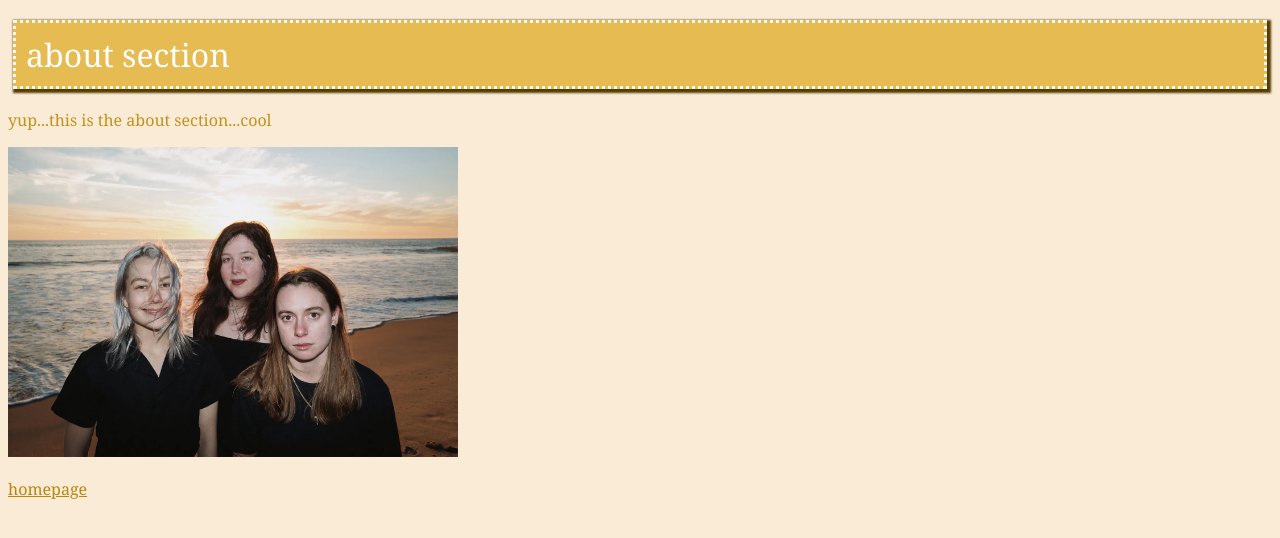
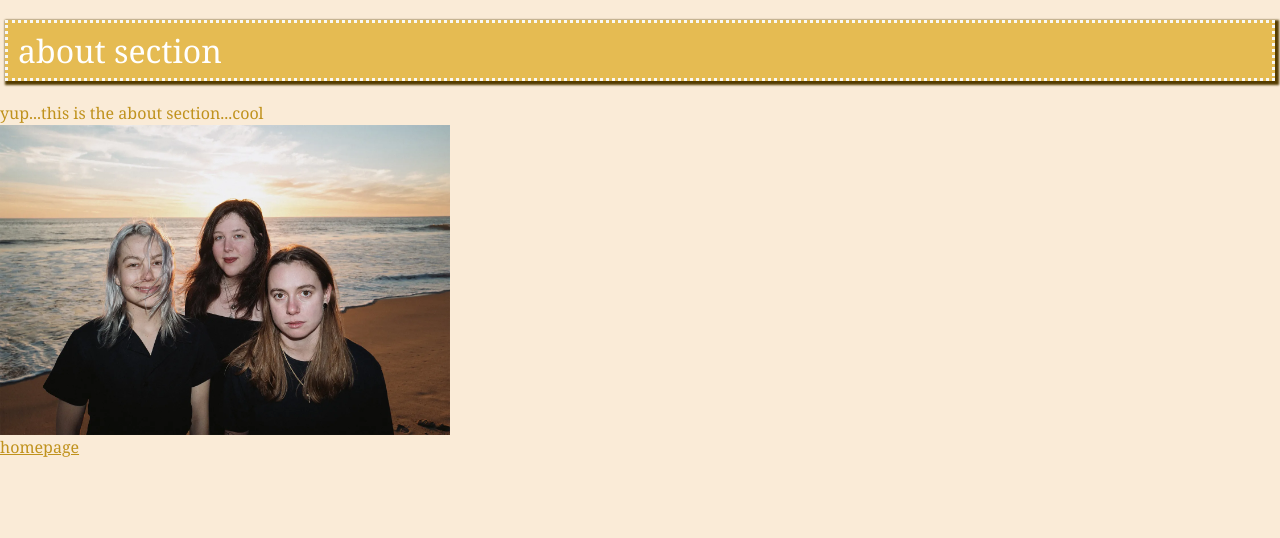
Before and after one commit to Schneider725/books, a plain HTML site: page pages/about.html in a window 1280 px wide. Drawn offline with Linux system fonts and the light colour scheme.

Commit message:
changed margin and padding

```diff
--- a/index.css
+++ b/index.css
@@ -1,3 +1,80 @@
+
+/* Box sizing rules */
+*,
+*::before,
+*::after {
+  box-sizing: border-box;
+  margin: 0;
+  padding: 0;
+}
+
+/* Prevent font size inflation */
+html {
+  -moz-text-size-adjust: none;
+  -webkit-text-size-adjust: none;
+  text-size-adjust: none;
+}
+
+/* Remove default margin in favour of better control in authored CSS */
+body, h1, h2, h3, h4, p,
+figure, blockquote, dl, dd {
+  margin-block-end: 0;
+}
+
+/* Remove list styles on ul, ol elements with a list role, which suggests default styling will be removed */
+ul[role='list'],
+ol[role='list'] {
+  list-style: none;
+}
+
+/* Set core body defaults */
+body {
+  min-height: 100vh;
+  line-height: 1.5;
+}
+
+/* Set shorter line heights on headings and interactive elements */
+h1, h2, h3, h4,
+button, input, label {
+  line-height: 1.1;
+}
+
+/* Balance text wrapping on headings */
+h1, h2,
+h3, h4 {
+  text-wrap: balance;
+}
+
+/* A elements that don't have a class get default styles */
+a:not([class]) {
+  text-decoration-skip-ink: auto;
+  color: currentColor;
+}
+
+/* Make images easier to work with */
+img,
+picture {
+  max-width: 100%;
+  display: block;
+}
+
+/* Inherit fonts for inputs and buttons */
+input, button,
+textarea, select {
+  font-family: inherit;
+  font-size: inherit;
+}
+
+/* Make sure textareas without a rows attribute are not tiny */
+textarea:not([rows]) {
+  min-height: 10em;
+}
+
+/* Anything that has been anchored to should have extra scroll margin */
+:target {
+  scroll-margin-block: 5ex;
+}
+
 body {
     background-color: antiquewhite;
     color: black;
```
